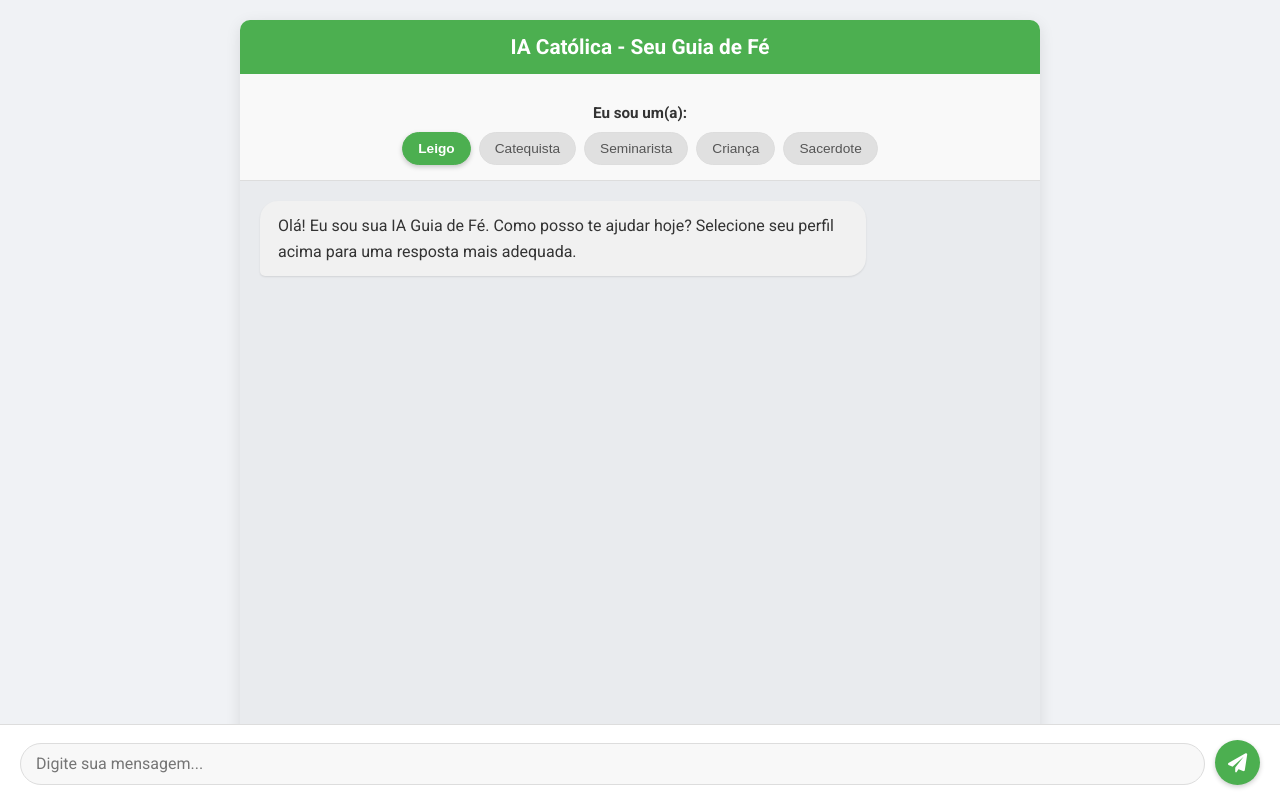
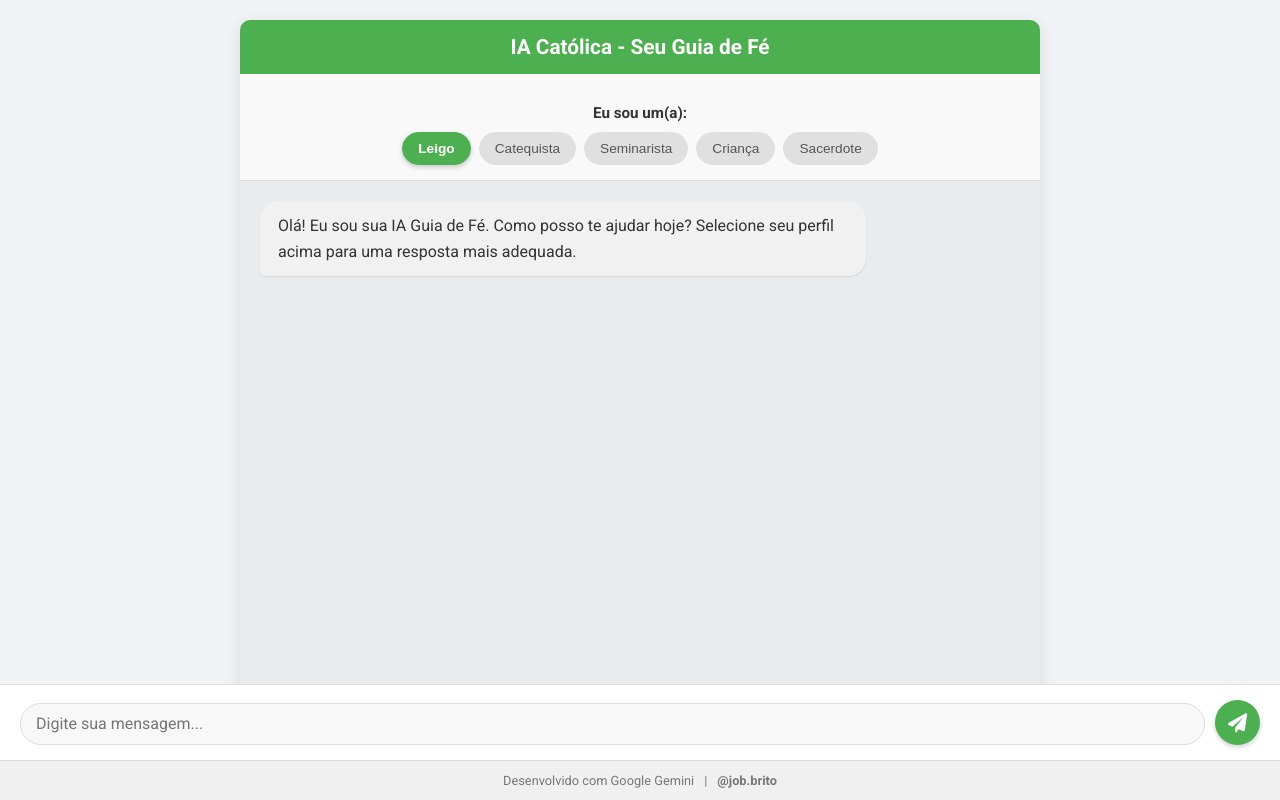
Before and after one commit to Dev-MJBS/catolIA, a Flask app: page / in a window 1280 px wide. Run offline with Flask 3, Linux system fonts and the light colour scheme.

Commit message:
Implementado tema crianca, rodapé com info e link, e ajustes de layout

```diff
--- a/templates/index.html
+++ b/templates/index.html
@@ -9,19 +9,40 @@
     <script src="https://cdn.jsdelivr.net/npm/marked/marked.min.js"></script>
     <style>
         :root {
-            --primary-color: #4CAF50;
+            /* Cores Padrão */
+            --primary-color: #4CAF50; /* Verde */
             --primary-dark: #388E3C;
             --background-light: #f0f2f5;
             --background-dark: #e9ebee;
             --text-color: #333;
             --border-color: #ddd;
             --container-bg: #fff;
-            --user-bubble: #DCF8C6;
-            --bot-bubble: #f1f1f1;
+            --user-bubble: #DCF8C6; /* Verde claro */
+            --bot-bubble: #f1f1f1; /* Cinza claro */
             --profile-bg: #f9f9f9;
             --profile-btn-bg: #e0e0e0;
             --profile-btn-color: #555;
+            --footer-bg: #f0f0f0; /* Cor do rodapé */
+            --footer-text-color: #777; /* Cor do texto do rodapé */
+
+            /* Cores para o Tema 'Criança' */
+            --child-primary-color: #64B5F6; /* Azul claro */
+            --child-primary-dark: #2196F3;
+            --child-background-light: #E3F2FD; /* Azul muito claro */
+            --child-background-dark: #BBDEFB; /* Azul um pouco mais escuro */
+            --child-text-color: #424242;
+            --child-border-color: #90CAF9;
+            --child-container-bg: #FFFFFF;
+            --child-user-bubble: #FFCDD2; /* Rosa claro */
+            --child-bot-bubble: #E1F5FE; /* Azul bebê */
+            --child-profile-bg: #BBDEFB;
+            --child-profile-btn-bg: #90CAF9;
+            --child-profile-btn-color: #FFFFFF;
+            --child-footer-bg: #BBDEFB;
+            --child-footer-text-color: #424242;
+
             --input-area-height: 85px; /* Altura aproximada da área de input + padding */
+            --footer-height: 40px; /* Altura aproximada do novo rodapé */
         }
 
         body {
@@ -34,6 +55,7 @@
             margin: 0;
             color: var(--text-color);
             overflow: hidden;
+            transition: background-color 0.5s ease; /* Transição suave para mudança de tema */
         }
 
         .chat-container {
@@ -46,6 +68,7 @@
             display: flex;
             flex-direction: column;
             overflow: hidden;
+            transition: background-color 0.5s ease; /* Transição suave para mudança de tema */
         }
 
         .chat-header {
@@ -57,6 +80,7 @@
             text-align: center;
             box-shadow: 0 2px 5px rgba(0, 0, 0, 0.1);
             flex-shrink: 0;
+            transition: background-color 0.5s ease; /* Transição suave para mudança de tema */
         }
 
         .profile-selection {
@@ -67,6 +91,7 @@
             font-size: 0.95em;
             color: var(--text-color);
             flex-shrink: 0;
+            transition: background-color 0.5s ease, border-color 0.5s ease, color 0.5s ease; /* Transição suave */
         }
 
         .profile-selection p {
@@ -89,7 +114,7 @@
             border-radius: 20px;
             cursor: pointer;
             font-size: 0.9em;
-            transition: all 0.2s ease;
+            transition: all 0.2s ease, background-color 0.5s ease, color 0.5s ease, border-color 0.5s ease; /* Transição suave */
             white-space: nowrap;
         }
 
@@ -104,6 +129,7 @@
             border-color: var(--primary-color);
             box-shadow: 0 2px 5px rgba(0, 0, 0, 0.2);
             font-weight: bold;
+            transition: all 0.2s ease, background-color 0.5s ease, color 0.5s ease, border-color 0.5s ease; /* Transição suave */
         }
 
         .chat-messages {
@@ -112,8 +138,9 @@
             overflow-y: auto;
             background-color: var(--background-dark);
             -webkit-overflow-scrolling: touch;
-            /* NOVO: Padding extra na parte inferior para a barra de URL/input */
-            padding-bottom: var(--input-area-height);
+            /* Padding extra para a barra de input e o novo rodapé */
+            padding-bottom: calc(var(--input-area-height) + var(--footer-height));
+            transition: background-color 0.5s ease; /* Transição suave */
         }
 
         .message {
@@ -138,6 +165,7 @@
             word-wrap: break-word;
             line-height: 1.6;
             box-shadow: 0 1px 2px rgba(0, 0, 0, 0.1);
+            transition: background-color 0.5s ease, color 0.5s ease; /* Transição suave */
         }
 
         .message.user .message-content {
@@ -193,15 +221,14 @@
             border-top: 1px solid var(--border-color);
             display: flex;
             align-items: flex-end;
-            /* NOVO: Posição fixa na parte inferior */
+            /* Posição fixa na parte inferior */
             position: fixed;
-            bottom: 0;
+            bottom: var(--footer-height); /* Ajustado para ficar acima do rodapé */
             left: 0;
             width: 100%;
-            box-sizing: border-box; /* Garante que padding e borda não aumentem a largura total */
-            z-index: 1000; /* Garante que fique por cima de outros elementos */
-            /* Ajuste para mobile em geral, para garantir que não fique "colado" */
-            padding-bottom: calc(15px + env(safe-area-inset-bottom));
+            box-sizing: border-box;
+            z-index: 999; /* Abaixo do rodapé */
+            transition: background-color 0.5s ease, border-color 0.5s ease; /* Transição suave */
         }
 
         .chat-input-area .textarea-wrapper {
@@ -214,6 +241,7 @@
             padding: 8px 15px;
             display: flex;
             align-items: center;
+            transition: background-color 0.5s ease, border-color 0.5s ease; /* Transição suave */
         }
 
         .chat-input-area textarea {
@@ -229,6 +257,7 @@
             background-color: transparent;
             overflow-y: auto;
             line-height: 1.5;
+            color: var(--text-color); /* Garante que o texto mude de cor com o tema */
         }
 
         .chat-input-area button {
@@ -253,6 +282,53 @@
             transform: translateY(-1px);
         }
 
+        /* NOVO: Rodapé com informações */
+        .chat-footer {
+            flex-shrink: 0;
+            padding: 10px 20px;
+            background-color: var(--footer-bg);
+            border-top: 1px solid var(--border-color);
+            text-align: center;
+            font-size: 0.8em;
+            color: var(--footer-text-color);
+            position: fixed;
+            bottom: 0;
+            left: 0;
+            width: 100%;
+            box-sizing: border-box;
+            z-index: 1000; /* Garante que fique por cima da barra de URL do Safari */
+            padding-bottom: calc(10px + env(safe-area-inset-bottom)); /* Ajuste para áreas seguras */
+            display: flex;
+            justify-content: center;
+            align-items: center;
+            gap: 10px;
+            transition: background-color 0.5s ease, border-color 0.5s ease, color 0.5s ease; /* Transição suave */
+            height: var(--footer-height); /* Define a altura para o padding */
+        }
+
+        .chat-footer a {
+            color: var(--footer-text-color);
+            text-decoration: none;
+            font-weight: bold;
+            transition: color 0.5s ease; /* Transição suave */
+        }
+
+        .chat-footer a:hover {
+            text-decoration: underline;
+        }
+
+        .chat-footer .icon-text {
+            display: flex;
+            align-items: center;
+            gap: 5px;
+        }
+
+        .chat-footer .icon-text img {
+            height: 16px; /* Tamanho dos ícones */
+            width: auto;
+            vertical-align: middle;
+        }
+
         @media (max-width: 768px) {
             .chat-container {
                 width: 100%;
@@ -275,6 +351,13 @@
             .profile-buttons button {
                 padding: 6px 12px;
                 font-size: 0.85em;
+            }
+            .chat-footer {
+                padding: 8px 15px;
+                font-size: 0.75em;
+            }
+            .chat-footer .icon-text img {
+                height: 14px;
             }
         }
     </style>
@@ -310,11 +393,61 @@
                 <i class="fas fa-paper-plane"></i>
             </button>
         </div>
+
+        <div class="chat-footer">
+            <span class="icon-text">
+                Desenvolvido com Google Gemini
+            </span>
+            <span>|</span>
+            <a href="https://www.instagram.com/job.brito" target="_blank">@job.brito</a>
+        </div>
     </div>
 
     <script>
         let selectedProfile = 'leigo';
         let typingIndicatorElement = null;
+
+        // NOVO: Cores para os temas
+        const defaultThemeColors = {
+            '--primary-color': '#4CAF50',
+            '--primary-dark': '#388E3C',
+            '--background-light': '#f0f2f5',
+            '--background-dark': '#e9ebee',
+            '--text-color': '#333',
+            '--border-color': '#ddd',
+            '--container-bg': '#fff',
+            '--user-bubble': '#DCF8C6',
+            '--bot-bubble': '#f1f1f1',
+            '--profile-bg': '#f9f9f9',
+            '--profile-btn-bg': '#e0e0e0',
+            '--profile-btn-color': '#555',
+            '--footer-bg': '#f0f0f0',
+            '--footer-text-color': '#777'
+        };
+
+        const childThemeColors = {
+            '--primary-color': '#64B5F6', /* Azul claro */
+            '--primary-dark': '#2196F3',
+            '--background-light': '#E3F2FD', /* Azul muito claro */
+            '--background-dark': '#BBDEFB', /* Azul um pouco mais escuro */
+            '--text-color': '#424242',
+            '--border-color': '#90CAF9',
+            '--container-bg': '#FFFFFF',
+            '--user-bubble': '#FFCDD2', /* Rosa claro */
+            '--bot-bubble': '#E1F5FE', /* Azul bebê */
+            '--profile-bg': '#BBDEFB',
+            '--profile-btn-bg': '#90CAF9',
+            '--profile-btn-color': '#FFFFFF',
+            '--footer-bg': '#BBDEFB',
+            '--footer-text-color': '#424242'
+        };
+
+        function applyTheme(themeColors) {
+            const root = document.documentElement;
+            for (const [property, value] of Object.entries(themeColors)) {
+                root.style.setProperty(property, value);
+            }
+        }
 
         function selectProfile(profile) {
             const buttons = document.querySelectorAll('.profile-buttons button');
@@ -324,6 +457,13 @@
             document.querySelector(`button[data-profile="${profile}"]`).classList.add('selected');
             selectedProfile = profile;
             console.log('Perfil selecionado:', selectedProfile);
+
+            // NOVO: Aplica o tema de cores
+            if (profile === 'crianca') {
+                applyTheme(childThemeColors);
+            } else {
+                applyTheme(defaultThemeColors);
+            }
         }
 
         function autoResizeTextarea() {
@@ -377,6 +517,8 @@
             });
 
             autoResizeTextarea();
+            // NOVO: Aplica o tema padrão ao carregar a página
+            applyTheme(defaultThemeColors);
         });
 
 
@@ -418,7 +560,7 @@
             } catch (error) {
                 console.error('Erro ao comunicar com o servidor:', error);
                 hideTypingIndicator();
-                appendMessage('Desculpe, não foi possível conectar ao servidor. Tente novamente.', 'bot');
+                appendMessage('Desculpe, não foi possível conectar ao servidor. Por favor, tente novamente.', 'bot');
             }
         }
 
```
